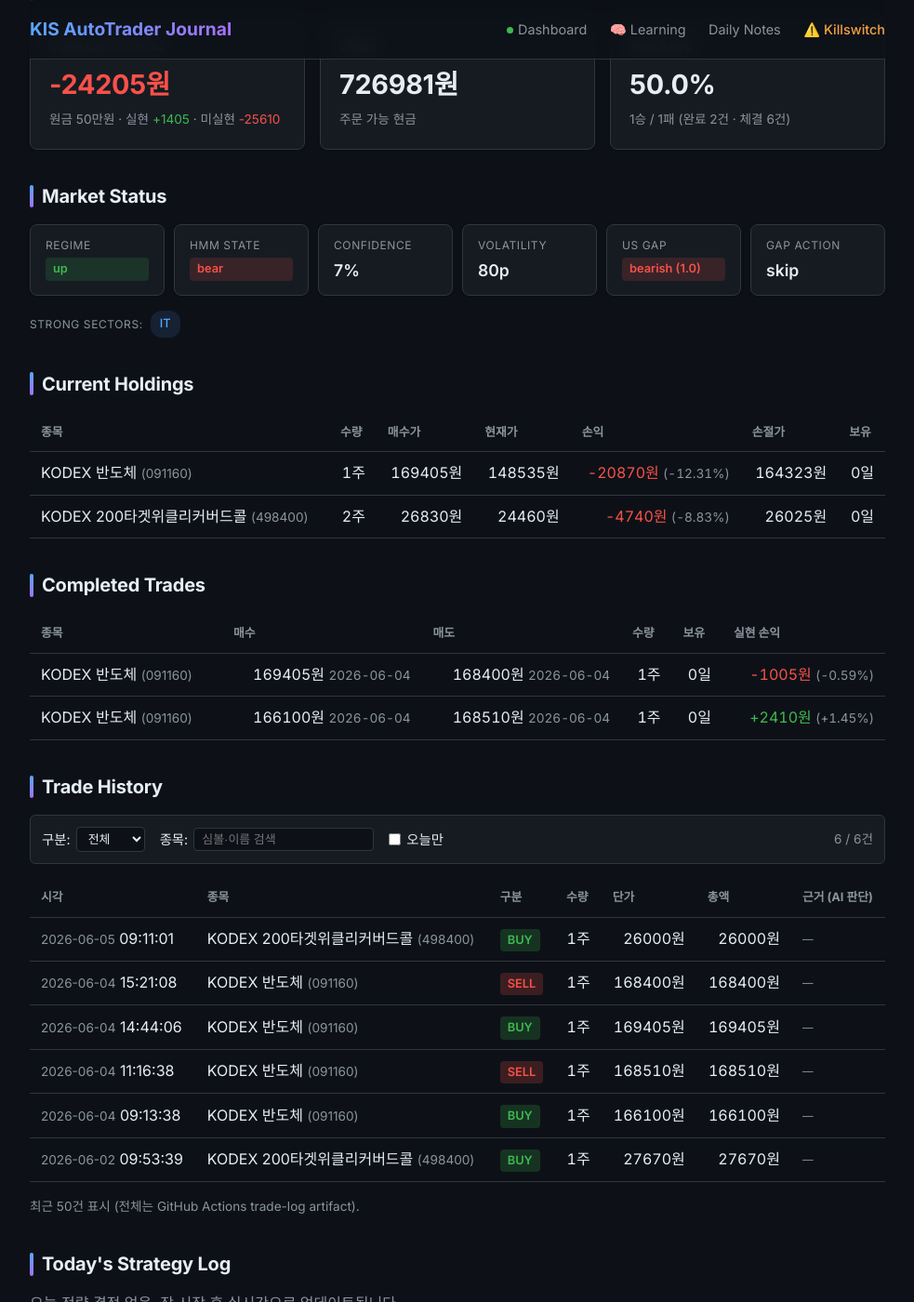
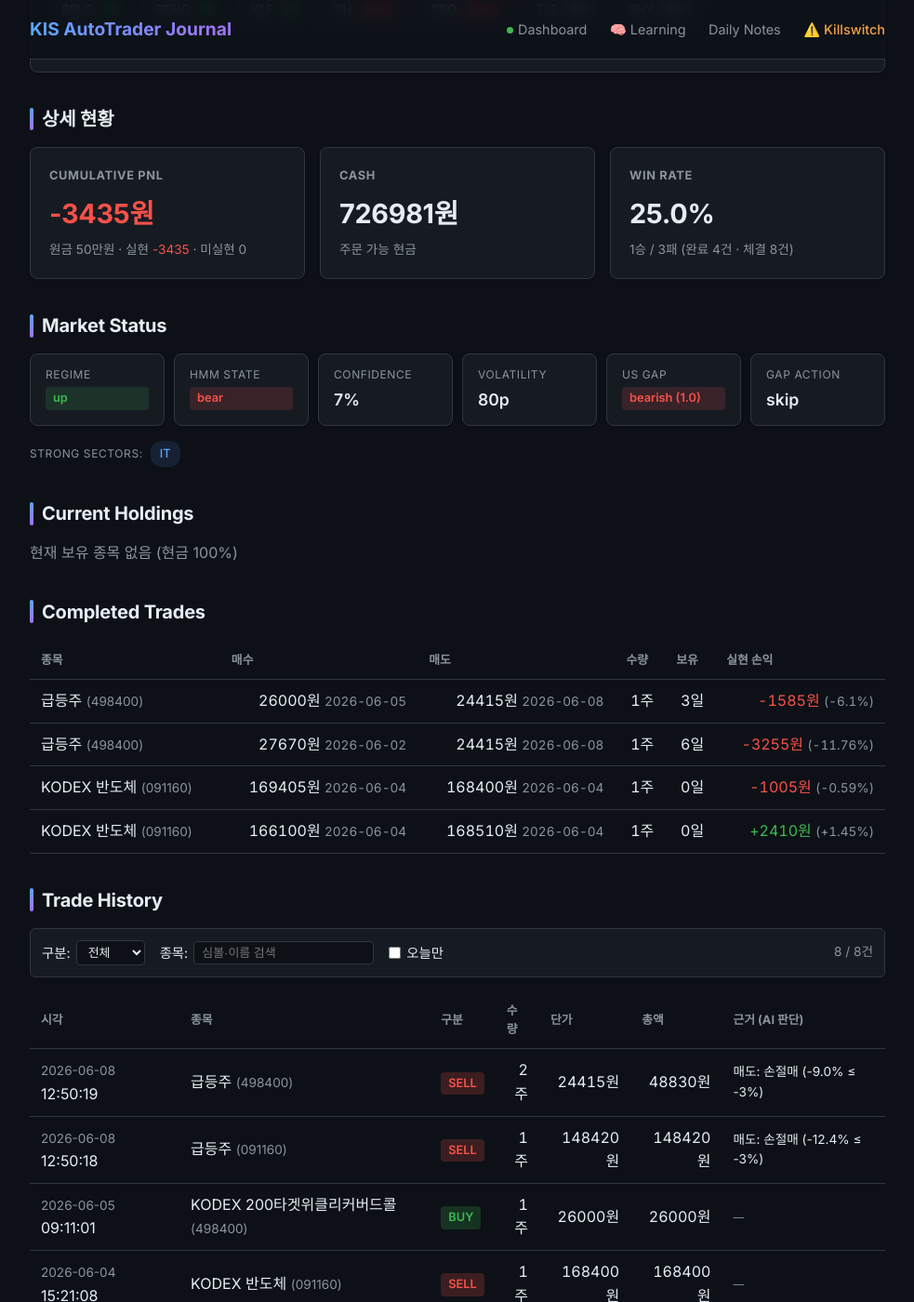
Before and after one commit to BudongJW/kis-trading-journal, a Jekyll site: the page built from index.html, in a window 1280 px wide and 1400 px high, scrolled down 1939 px. Shown: the whole window at 93% size, without its empty margins (148-1131 px from the left). Built offline with Jekyll 4.4.1, drawn with Linux system fonts in a browser that asks for light colours; nearby versions of some CDN libraries; some of the changed text lies outside the part shown.

Commit message:
auto: portfolio update 12:50

```diff
--- a/_data/portfolio.json
+++ b/_data/portfolio.json
@@ -1,34 +1,10 @@
 {
-  "updated_at": "2026-06-08T12:27:15.844751",
+  "updated_at": "2026-06-08T12:50:24.507594",
   "initial_capital": 500000,
   "cash": 726981,
-  "holdings": [
-    {
-      "symbol": "091160",
-      "name": "KODEX 반도체",
-      "qty": 1,
-      "current_price": 148535,
-      "value": 148535,
-      "buy_price": 169405,
-      "pnl": -20870,
-      "pnl_pct": -12.31,
-      "manual": true,
-      "stop_price": 164323
-    },
-    {
-      "symbol": "498400",
-      "name": "KODEX 200타겟위클리커버드콜",
-      "qty": 2,
-      "current_price": 24460,
-      "value": 48920,
-      "buy_price": 26830,
-      "pnl": -4740,
-      "pnl_pct": -8.83,
-      "stop_price": 26025
-    }
-  ],
+  "holdings": [],
   "reconcile": {
-    "matched": 2,
+    "matched": 0,
     "broker_only": 0,
     "ledger_only": 0,
     "qty_mismatch": 0
@@ -40,17 +16,17 @@
     "set_at": "",
     "set_by": ""
   },
-  "holdings_value": 197455,
-  "total_value": 898451,
-  "total_pnl": -24205,
-  "total_pnl_pct": -2.62,
-  "realized_pnl": 1405,
-  "unrealized_pnl": -25610,
-  "total_trades": 6,
-  "completed_trades": 2,
+  "holdings_value": 0,
+  "total_value": 898041,
+  "total_pnl": -3435,
+  "total_pnl_pct": -0.38,
+  "realized_pnl": -3435,
+  "unrealized_pnl": 0,
+  "total_trades": 8,
+  "completed_trades": 4,
   "winning_trades": 1,
-  "losing_trades": 1,
-  "win_rate": 50.0,
+  "losing_trades": 3,
+  "win_rate": 25.0,
   "trades": [
     {
       "timestamp": "2026-06-02T09:53:39",
@@ -123,6 +99,30 @@
       "price": 26000,
       "amount": 26000,
       "reason": ""
+    },
+    {
+      "timestamp": "2026-06-08T12:50:18",
+      "date": "2026-06-08",
+      "time": "12:50:18",
+      "symbol": "091160",
+      "name": "급등주",
+      "side": "sell",
+      "qty": 1,
+      "price": 148420,
+      "amount": 148420,
+      "reason": "매도: 손절매 (-12.4% ≤ -3%)"
+    },
+    {
+      "timestamp": "2026-06-08T12:50:19",
+      "date": "2026-06-08",
+      "time": "12:50:19",
+      "symbol": "498400",
+      "name": "급등주",
+      "side": "sell",
+      "qty": 2,
+      "price": 24415,
+      "amount": 48830,
+      "reason": "매도: 손절매 (-9.0% ≤ -3%)"
     }
   ],
   "realized": [
@@ -153,41 +153,90 @@
       "pnl": -1005,
       "pnl_pct": -0.59,
       "hold_days": 0
+    },
+    {
+      "symbol": "498400",
+      "name": "급등주",
+      "buy_date": "2026-06-02",
+      "buy_time": "09:53:39",
+      "buy_price": 27670,
+      "sell_date": "2026-06-08",
+      "sell_time": "12:50:19",
+      "sell_price": 24415,
+      "qty": 1,
+      "pnl": -3255,
+      "pnl_pct": -11.76,
+      "hold_days": 6
+    },
+    {
+      "symbol": "498400",
+      "name": "급등주",
+      "buy_date": "2026-06-05",
+      "buy_time": "09:11:01",
+      "buy_price": 26000,
+      "sell_date": "2026-06-08",
+      "sell_time": "12:50:19",
+      "sell_price": 24415,
+      "qty": 1,
+      "pnl": -1585,
+      "pnl_pct": -6.1,
+      "hold_days": 3
     }
   ],
   "rejected_orders": [],
   "today_summary": {
     "date": "2026-06-08",
     "buys": 0,
-    "sells": 0,
-    "completed_round_trips": 0,
+    "sells": 2,
+    "completed_round_trips": 2,
     "buy_notional": 0,
-    "sell_notional": 0,
-    "fees": 0,
-    "taxes": 0,
-    "total_cost": 0,
-    "realized_pnl_gross": 0,
-    "realized_pnl_net": 0,
-    "best_trade": null,
-    "worst_trade": null
+    "sell_notional": 197250,
+    "fees": 30,
+    "taxes": 454,
+    "total_cost": 484,
+    "realized_pnl_gross": -4840,
+    "realized_pnl_net": -5324,
+    "best_trade": {
+      "symbol": "498400",
+      "name": "급등주",
+      "pnl": -1585,
+      "pnl_pct": -6.1
+    },
+    "worst_trade": {
+      "symbol": "498400",
+      "name": "급등주",
+      "pnl": -3255,
+      "pnl_pct": -11.76
+    }
   },
   "costs": {
-    "total_fees": 109,
-    "total_taxes": 775,
-    "total_cost": 884,
-    "realized_pnl_gross": 1405,
-    "realized_pnl_net": 521,
+    "total_fees": 139,
+    "total_taxes": 1229,
+    "total_cost": 1368,
+    "realized_pnl_gross": -3435,
+    "realized_pnl_net": -4803,
     "tax_exemption_remaining_krw": 2500000
   },
   "performance": {
-    "sharpe_ratio": -0.11,
-    "max_drawdown_pct": -57.41,
-    "profit_factor": 2.4,
+    "sharpe_ratio": -0.02,
+    "max_drawdown_pct": -56.4,
+    "profit_factor": 0.41,
     "avg_win_pct": 1.45,
-    "avg_loss_pct": -0.59,
-    "total_return_pct": -4.84
+    "avg_loss_pct": -6.15,
+    "total_return_pct": -0.69
   },
-  "r_summary": {},
+  "r_summary": {
+    "total_trades": 2,
+    "avg_r": -3.56,
+    "median_r": -3.0,
+    "win_rate": 0.0,
+    "avg_win_r": 0,
+    "avg_loss_r": -3.56,
+    "expectancy_r": -3.56,
+    "best_r": -3.0,
+    "worst_r": -4.13,
+    "last_updated": "2026-06-08 12:50"
+  },
   "daily_history": [
     {
       "date": "2026-05-12",
@@ -443,14 +492,14 @@
     },
     {
       "date": "2026-06-08",
-      "total_value": 898451,
+      "total_value": 898041,
       "cash": 726981,
-      "holdings_value": 197455,
-      "day_pnl": -25610,
-      "cumul_pnl": -24205,
-      "realized_pnl": 1405,
-      "unrealized_pnl": -25610,
-      "net_deposit": 422656,
+      "holdings_value": 0,
+      "day_pnl": -5324,
+      "cumul_pnl": -3435,
+      "realized_pnl": -3435,
+      "unrealized_pnl": 0,
+      "net_deposit": 401476,
       "regime": "up",
       "hmm_state": "bear",
       "confidence": 0.07,
@@ -492,8 +541,8 @@
   },
   "risk": {
     "kelly_f": 0.2,
-    "drawdown_scale": 1.0,
-    "drawdown_reason": "거래 2건, 스케일링 미적용",
+    "drawdown_scale": 0.7,
+    "drawdown_reason": "2연속 손실 → 70% 축소",
     "stop_type": "ATR×1.5 동적",
     "trailing_type": "ATR×2.0 활성 → ATR×1.0 이탈"
   },
@@ -506,7 +555,7 @@
   },
   "us_session": {
     "enabled": true,
-    "cash_usd": 427.022469,
+    "cash_usd": 546.251056,
     "positions": 0,
     "holdings": [],
     "max_positions": 3,
@@ -671,10 +720,10 @@
     "game": {
       "level": 3,
       "title": "수습 분석가",
-      "xp": 2003,
-      "xp_in_level": 563,
+      "xp": 2503,
+      "xp_in_level": 1063,
       "xp_for_next": 1176,
-      "progress_pct": 47.9,
+      "progress_pct": 90.4,
       "achievements": [
         {
           "icon": "🎯",
@@ -710,7 +759,7 @@
           "icon": "📊",
           "name": "승률 50%",
           "desc": "승률 50%+",
-          "done": true
+          "done": false
         },
         {
           "icon": "💪",
@@ -736,14 +785,14 @@
         {
           "label": "승률",
           "icon": "📈",
-          "value": 50,
+          "value": 25,
           "suffix": "%",
-          "bar": 50
+          "bar": 25
         },
         {
           "label": "거래경험",
           "icon": "💼",
-          "value": 6,
+          "value": 8,
           "suffix": "건",
           "bar": null
         },
@@ -755,7 +804,7 @@
           "bar": null
         }
       ],
-      "unlocked_count": 5
+      "unlocked_count": 4
     }
   },
   "day_plan": {
--- a/state/trades.csv
+++ b/state/trades.csv
@@ -5,3 +5,5 @@
 2026-06-04T14:44:06,091160,KODEX 반도체,buy,1,169405,169405,0,
 2026-06-04T15:21:08,091160,KODEX 반도체,sell,1,168400,168400,0,
 2026-06-05T09:11:01,498400,KODEX 200타겟위클리커버드콜,buy,1,26000,26000,0,
+2026-06-08T12:50:18,091160,급등주,sell,1,148420,148420,0,매도: 손절매 (-12.4% ≤ -3%)
+2026-06-08T12:50:19,498400,급등주,sell,2,24415,48830,0,매도: 손절매 (-9.0% ≤ -3%)
```
